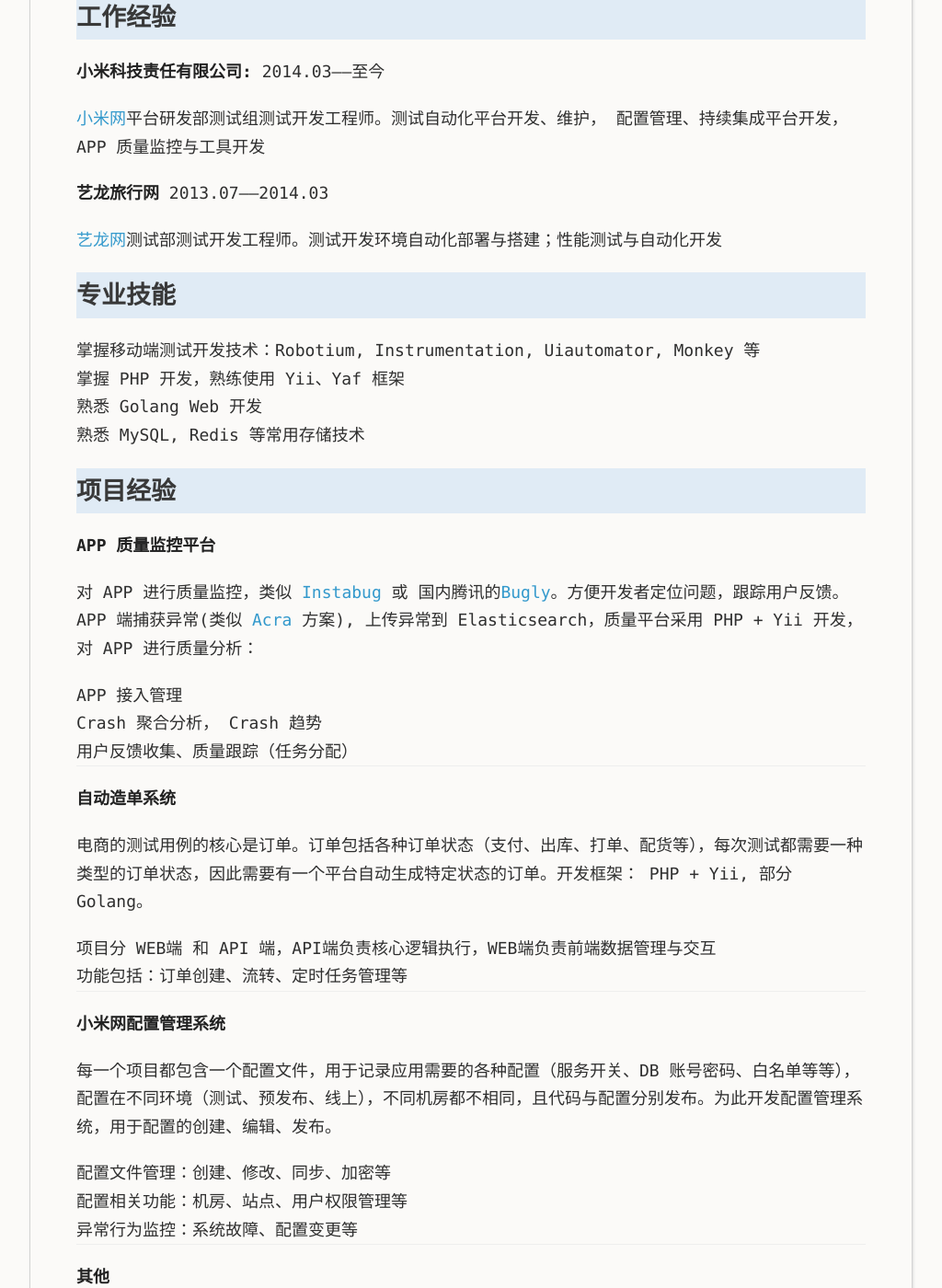
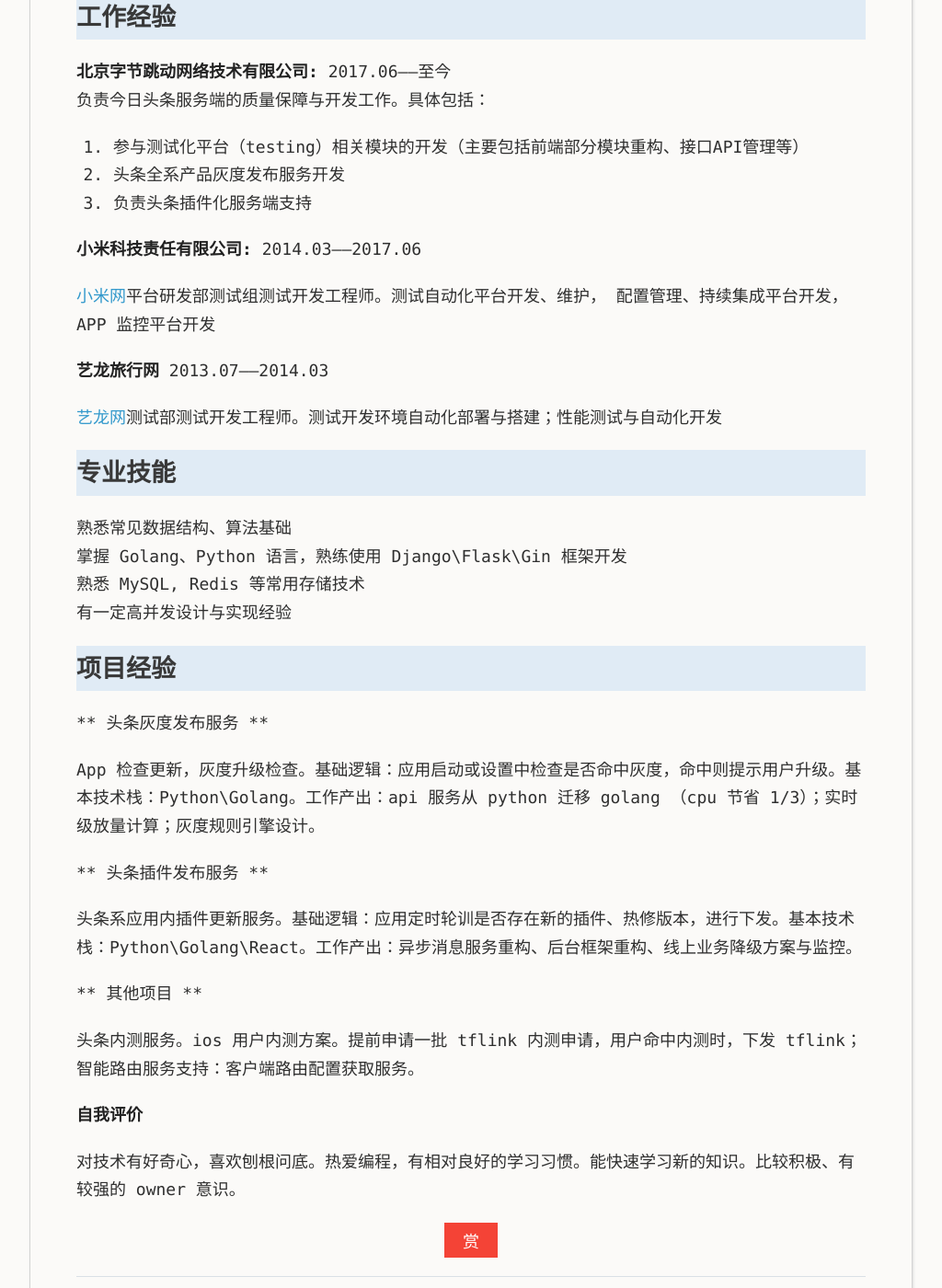
Before and after one commit to myersguo/myersguo.github.com, a Jekyll site: the page built from private/myresume.md, in a window 1280 px wide and 1400 px high, scrolled down 469 px. Shown: the whole window at 92% size, without its empty margins (128-1152 px from the left). Built offline with Jekyll 4.4.1, drawn with Linux system fonts in a browser that asks for light colours; some of the changed text lies outside the part shown.

Commit message:
udpate
Change-Id: I0ca0de1213fb0669546e1a1d174f7c91488e8717

```diff
--- a/private/myresume.md
+++ b/private/myresume.md
@@ -25,10 +25,17 @@
 工作经验
 ----------
 
-**小米科技责任有限公司:**                     2014.03——至今
+**北京字节跳动网络技术有限公司:**                     2017.06——至今
+负责今日头条服务端的质量保障与开发工作。具体包括：
+1. 参与测试化平台（testing）相关模块的开发（主要包括前端部分模块重构、接口API管理等）
+2. 头条全系产品灰度发布服务开发
+3. 负责头条插件化服务端支持
+
+
+**小米科技责任有限公司:**                     2014.03——2017.06
 
 [小米网](http://www.mi.com/)平台研发部测试组测试开发工程师。测试自动化平台开发、维护，
-配置管理、持续集成平台开发，APP 质量监控与工具开发
+配置管理、持续集成平台开发，APP 监控平台开发
 
 
 **艺龙旅行网**		2013.07——2014.03
@@ -37,53 +44,28 @@
 
 专业技能
 --------------------
-掌握移动端测试开发技术：Robotium, Instrumentation, Uiautomator, Monkey 等
-掌握 PHP 开发，熟练使用 Yii、Yaf 框架
-熟悉 Golang Web 开发
+熟悉常见数据结构、算法基础
+掌握 Golang、Python 语言，熟练使用 Django\Flask\Gin 框架开发
 熟悉 MySQL, Redis 等常用存储技术
+有一定高并发设计与实现经验
 
 
 项目经验
 --------------------
 
-**APP 质量监控平台**
+** 头条灰度发布服务 **
 
-对 APP 进行质量监控，类似 [Instabug ](https://instabug.com/) 或 国内腾讯的[Bugly](https://bugly.qq.com/)。方便开发者定位问题，跟踪用户反馈。APP 端捕获异常(类似 [Acra](https://github.com/ACRA/acra) 方案), 上传异常到 Elasticsearch，质量平台采用 PHP + Yii 开发，对 APP 进行质量分析：
+App 检查更新，灰度升级检查。基础逻辑：应用启动或设置中检查是否命中灰度，命中则提示用户升级。基本技术栈：Python\Golang。工作产出：api 服务从 python 迁移 golang （cpu 节省 1/3）；实时级放量计算；灰度规则引擎设计。
 
-* APP 接入管理
-* Crash 聚合分析， Crash 趋势
-* 用户反馈收集、质量跟踪（任务分配）
+** 头条插件发布服务 **
 
-**自动造单系统**
+头条系应用内插件更新服务。基础逻辑：应用定时轮训是否存在新的插件、热修版本，进行下发。基本技术栈：Python\Golang\React。工作产出：异步消息服务重构、后台框架重构、线上业务降级方案与监控。
 
-电商的测试用例的核心是订单。订单包括各种订单状态（支付、出库、打单、配货等），每次测试都需要一种类型的订单状态，因此需要有一个平台自动生成特定状态的订单。开发框架： PHP + Yii, 部分 Golang。
+** 其他项目 **
 
-* 项目分 WEB端 和 API 端，API端负责核心逻辑执行，WEB端负责前端数据管理与交互
-* 功能包括：订单创建、流转、定时任务管理等
+头条内测服务。ios 用户内测方案。提前申请一批 tflink 内测申请，用户命中内测时，下发 tflink；智能路由服务支持：客户端路由配置获取服务。
 
-**小米网配置管理系统**
-
-每一个项目都包含一个配置文件，用于记录应用需要的各种配置（服务开关、DB 账号密码、白名单等等），配置在不同环境（测试、预发布、线上），不同机房都不相同，且代码与配置分别发布。为此开发配置管理系统，用于配置的创建、编辑、发布。
-
-* 配置文件管理：创建、修改、同步、加密等
-* 配置相关功能：机房、站点、用户权限管理等
-* 异常行为监控：系统故障、配置变更等
-
-**其他**
-
-* 基于 Android Adb Monkey 的[性能监控与统计分析](https://github.com/myersguo/PythonExamples/tree/master/adb)
-* 基于 Selenium + Appium 的 UI [自动自动化工具](https://github.com/myersguo/miuitest)
-* Jenkin [文件更新插件](https://github.com/myersguo/fileoperate_jenkins)
-* 小工具的开发维护：MOCK SERVER、时间戳、库存更改等等
-* 了解电商行业相关业务流程
-
-**测试项目经验**
-
-* 小米网海外站商城前端、API，促销系统测试
-* 小米网秒杀抢购系统功能、性能测试
-* 小米网MISHOP APP功能、性能测试
 
 **自我评价**
 
-爱写文字，爱看美剧，爱看悬疑电影。有一个幸福的家庭，一个贴心的老婆，可爱的女儿。
-一个简单的人，爱生活的人，对技术不断追求的人。对工作，对生活，认真负责，尽心而为。
+对技术有好奇心，喜欢刨根问底。热爱编程，有相对良好的学习习惯。能快速学习新的知识。比较积极、有较强的 owner 意识。
```
Also changed, not shown: other parts of private/myresume.md (+1 -1 lines).
